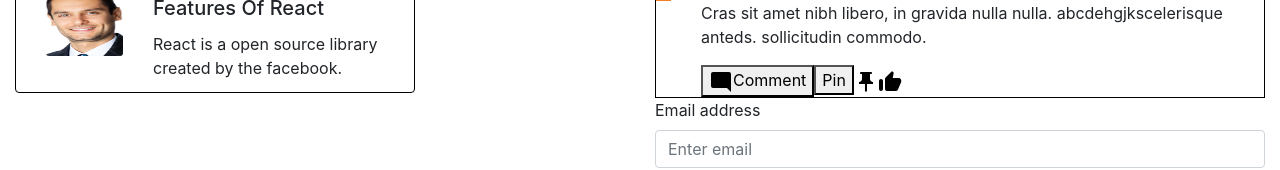
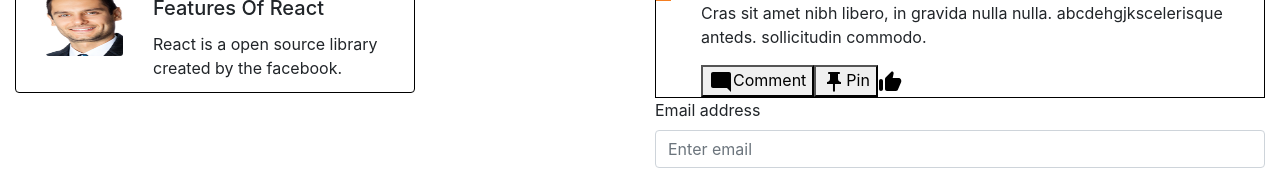
Before and after one commit to MdTauseef27/PracticePurpose, a React (Create React App) app: page / in a window 1280 px wide. Shown: the part 386-556 px from the top of the page. Built offline with nearby package versions, Linux system fonts and the light colour scheme.

Commit message:
added logo on pin button

```diff
--- a/src/Component/Mediaex.jsx
+++ b/src/Component/Mediaex.jsx
@@ -87,8 +87,10 @@ export const Mediaex = () => {
           <button>
             <img src={CommentLogo} alt=""></img>Comment
           </button>
-          <button>Pin</button>
-          <img src={PinLogo} alt=""></img>
+          <button>
+            <img src={PinLogo} alt=""></img>Pin
+          </button>
+
           <img src={LikesLogo} alt=""></img>
         </Media.Body>
       </Media>
```
